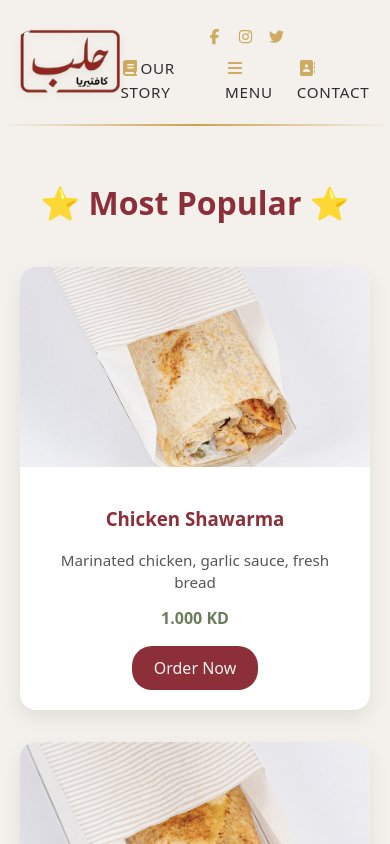
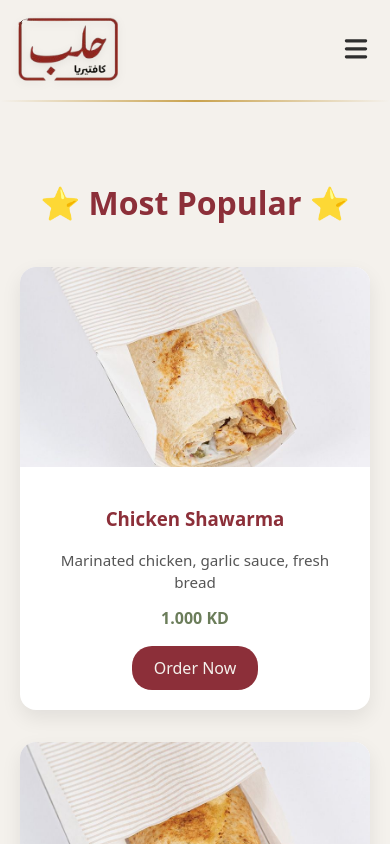
Before and after one commit to Zen-333/Cafeteria-Halab, a React (Vite) app in the folder Cafeteria-halab/: page /menu in a window 390 px wide. Shown: the top 844 px of the page. Built offline with nearby package versions, Linux system fonts and the light colour scheme.

Commit message:
nav bar phone optimization

```diff
--- a/Cafeteria-halab/src/components/home/navigationBar.component.tsx
+++ b/Cafeteria-halab/src/components/home/navigationBar.component.tsx
@@ -1,4 +1,5 @@
 import '../../styles/home/navigationBar.css'
+import { useState } from "react"
 import { Link } from 'react-router-dom'
 import HalabLogo from "../../assets/Images/Halab-Logo.png"
 
@@ -7,47 +8,55 @@ import { faBook, faBars, faAddressBook } from '@fortawesome/free-solid-svg-icons
 import { faFacebookF, faInstagram, faTwitter } from '@fortawesome/free-brands-svg-icons'
 
 function NavigationBarComponent() {
+
+  const [menuOpen, setMenuOpen] = useState(false)
+
   return (
-    <div>
     <div className="container">
       <nav className="content">
+
         <Link to="/">
           <img className="logo" src={HalabLogo} alt="Halab Logo"/>
         </Link>
-          <div className="nav-links">
 
+        {/* Hamburger */}
+        <div
+          className="hamburger"
+          onClick={() => setMenuOpen(!menuOpen)}
+        >
+          <FontAwesomeIcon icon={faBars} />
+        </div>
+
+        <div className={`nav-links ${menuOpen ? "active" : ""}`}>
           <div className="nav-socials">
-              <a href="#" target="_blank" rel="noreferrer">
-                <FontAwesomeIcon icon={faFacebookF} />
-              </a>
-              <a href="#" target="_blank" rel="noreferrer">
-                <FontAwesomeIcon icon={faInstagram} />
-              </a>
-              <a href="#" target="_blank" rel="noreferrer">
-                <FontAwesomeIcon icon={faTwitter} />
-              </a>
+            <a href="#"><FontAwesomeIcon icon={faFacebookF} /></a>
+            <a href="#"><FontAwesomeIcon icon={faInstagram} /></a>
+            <a href="#"><FontAwesomeIcon icon={faTwitter} /></a>
           </div>
 
           <ul id="sidemenu">
-              <li>
+            <li onClick={() => setMenuOpen(false)}>
               <FontAwesomeIcon icon={faBook} style={{ color: "#ceab60" }} />
               <Link to="/ourStory">Our Story</Link>
             </li>
-              <li>
+
+            <li onClick={() => setMenuOpen(false)}>
               <FontAwesomeIcon icon={faBars} style={{ color: "#ceab60" }} />
               <Link to="/menu">Menu</Link>
             </li>
-              <li>
+
+            <li onClick={() => setMenuOpen(false)}>
               <FontAwesomeIcon icon={faAddressBook} style={{ color: "#ceab60" }} />
               <Link to="/contact">Contact</Link>
             </li>
           </ul>
 
+
         </div>
       </nav>
-      </div>
     </div>
   )
 }
 
+
 export default NavigationBarComponent
--- a/Cafeteria-halab/src/styles/home/navigationBar.css
+++ b/Cafeteria-halab/src/styles/home/navigationBar.css
@@ -14,8 +14,16 @@
   left: 0;
   width: 100%;
   z-index: 1000;
+  backdrop-filter: blur(10px);
 
   background-color: var(--aleppo-stone);
+}
+
+.hamburger {
+  display: none;
+  font-size: 1.6rem;
+  color: var(--aleppo-charcoal);
+  cursor: pointer;
 }
 
 
@@ -138,26 +146,57 @@
   transform: scale(1.2);
 }
 
-/* ===== Responsive ===== */
 @media (max-width: 768px) {
+
   .content {
-    flex-direction: row;
-    padding: 16px 20px;
+    padding: 14px 18px;
+    height: 72px;
+  }
+
+  .logo {
+    height: 52px;
+  }
+
+  /* show hamburger */
+  .hamburger {
+    display: block;
+  }
+
+  /* dropdown menu */
+  .nav-links {
+    position: absolute;
+    top: 72px;
+    right: 0;
+    width: 100%;
+    background: var(--aleppo-stone);
+
+    flex-direction: column;
+    align-items: center;
+
+    max-height: 0;
+    overflow: hidden;
+
+    transition: max-height 0.35s ease;
+    box-shadow: 0 10px 25px rgba(0,0,0,0.08);
+  }
+
+  .nav-links.active {
+    max-height: 400px;
+    padding: 20px 0;
   }
 
   #sidemenu {
-    gap: 18px;
+    flex-direction: column;
+    gap: 22px;
   }
 
-  .content img {
-    height: 44px;
-  }
-    .nav-links {
-    flex-direction: column;
+  #sidemenu li {
+    font-size: 1.1rem;
   }
 
   .nav-socials {
+    margin-top: 18px;
     justify-content: center;
-    gap: 12px;
+    gap: 20px;
   }
 }
```
Lines whose indentation alone changed are shown as unchanged.
